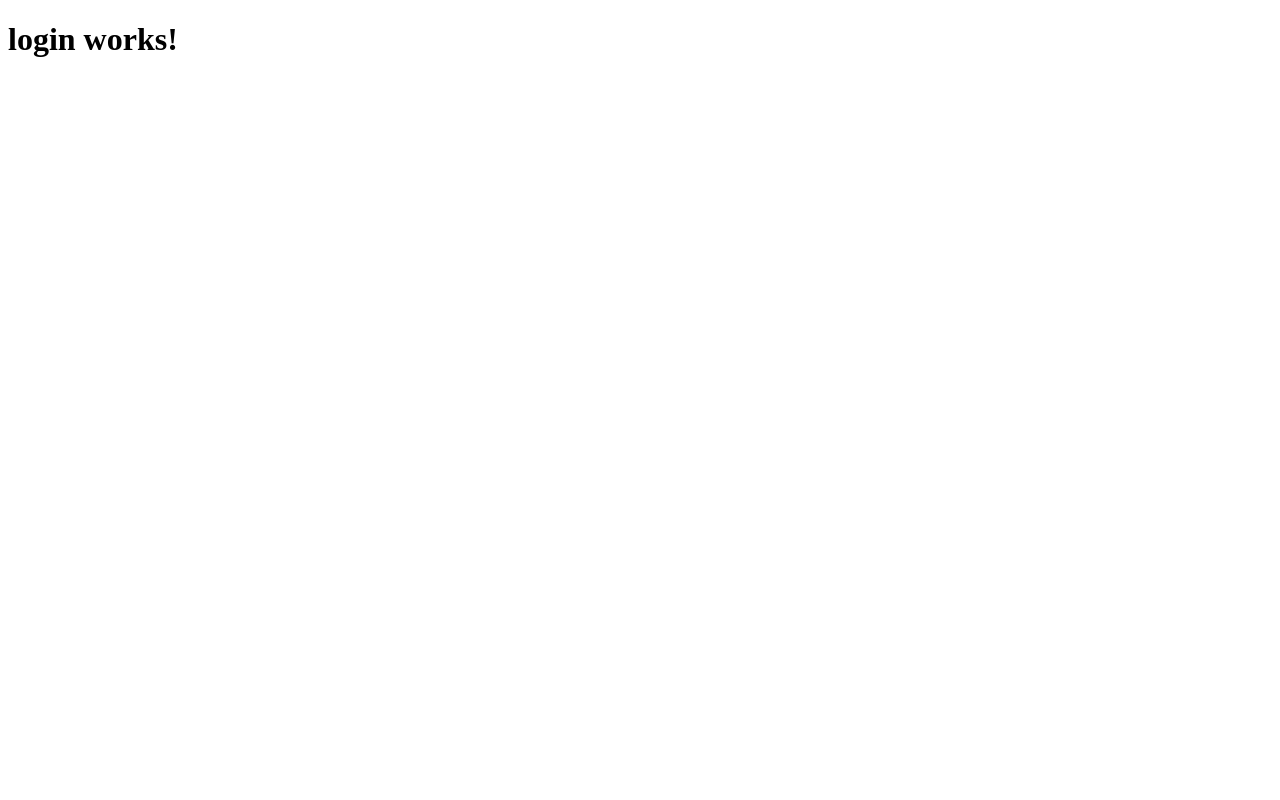
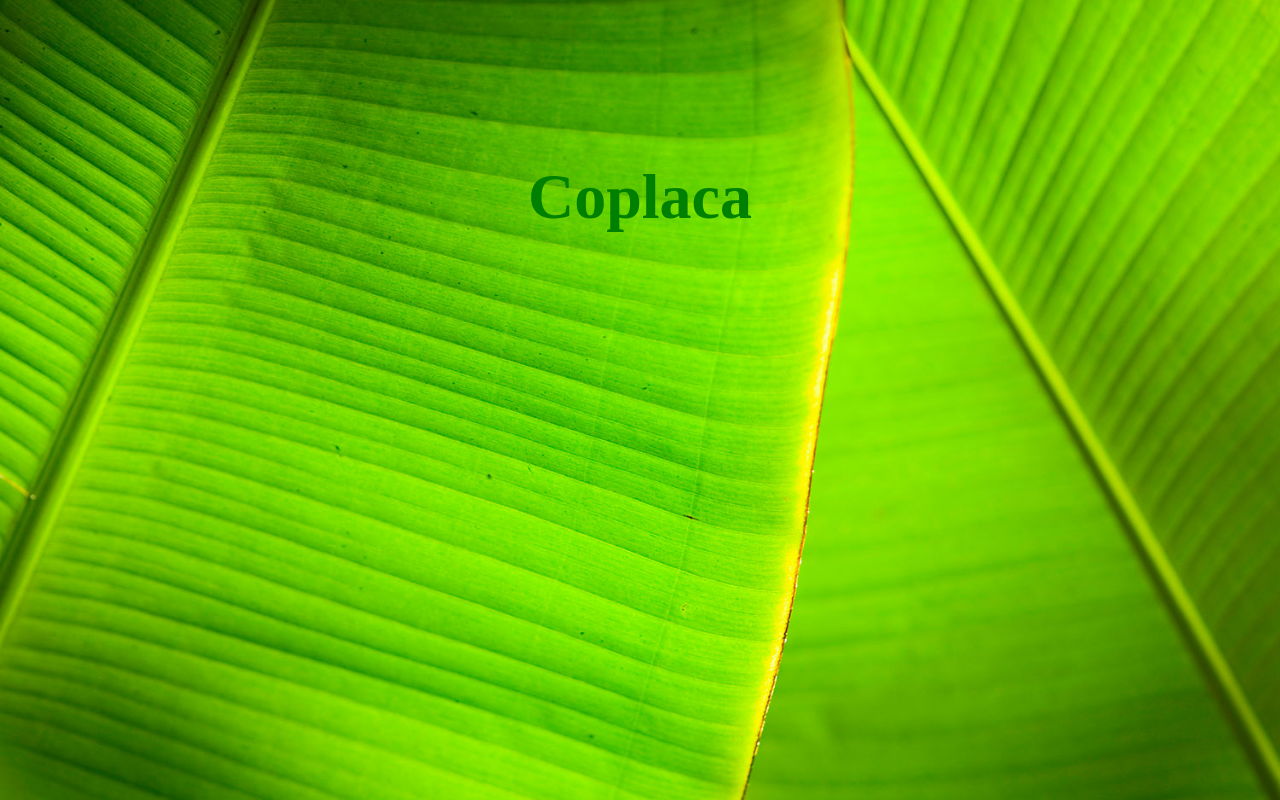
Before and after one commit to olisalesiano/coplaca-web-cliente, an Angular app: page /login in a window 1280 px wide. Built offline with nearby package versions, Linux system fonts and the light colour scheme.

Commit message:
login-cliente:"Módulo 'Iniciar sesión' creado"

```diff
--- a/src/app/components/login/login.component.css
+++ b/src/app/components/login/login.component.css
@@ -0,0 +1,12 @@
+html,
+body {
+  height: 100vh;
+  margin: 0;
+}
+
+body {
+  background-image: url('/assets/fondo-hojas-platanera.png');
+  background-position: center;
+  background-size: cover;
+  background-repeat: no-repeat;
+}
--- a/src/app/components/login/login.component.html
+++ b/src/app/components/login/login.component.html
@@ -1 +1,14 @@
-<h1>login works!</h1>
+<!doctype html>
+<html lang="en">
+  <head>
+    <meta charset="UTF-8" />
+    <meta name="viewport" content="width=device-width, initial-scale=1.0" />
+    <title>Login</title>
+  </head>
+  <body>
+    <!-- LOGO COPLACA -->
+    <div class="">
+      <h1 class="title">Coplaca</h1>
+    </div>
+  </body>
+</html>
--- a/src/styles.css
+++ b/src/styles.css
@@ -1 +1,14 @@
-/* You can add global styles to this file, and also import other style files */
+html,
+body {
+  height: 100%;
+  margin: 0;
+  padding: 0;
+}
+
+.title {
+  margin: 0;
+  font-size: 8vh;
+  padding-top: 20vh;
+  text-align: center;
+  color: green;
+}
```
Also changed, not shown: public/assets/fondo-hojas-platanera.png (renamed from src/app/assets/Fondo-Hojas-Platanera.png).
